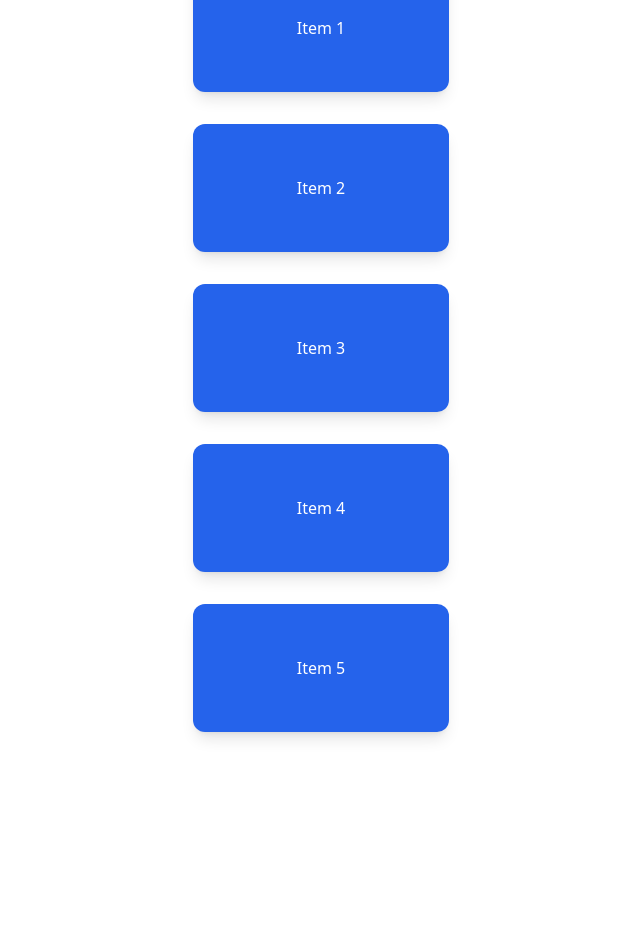
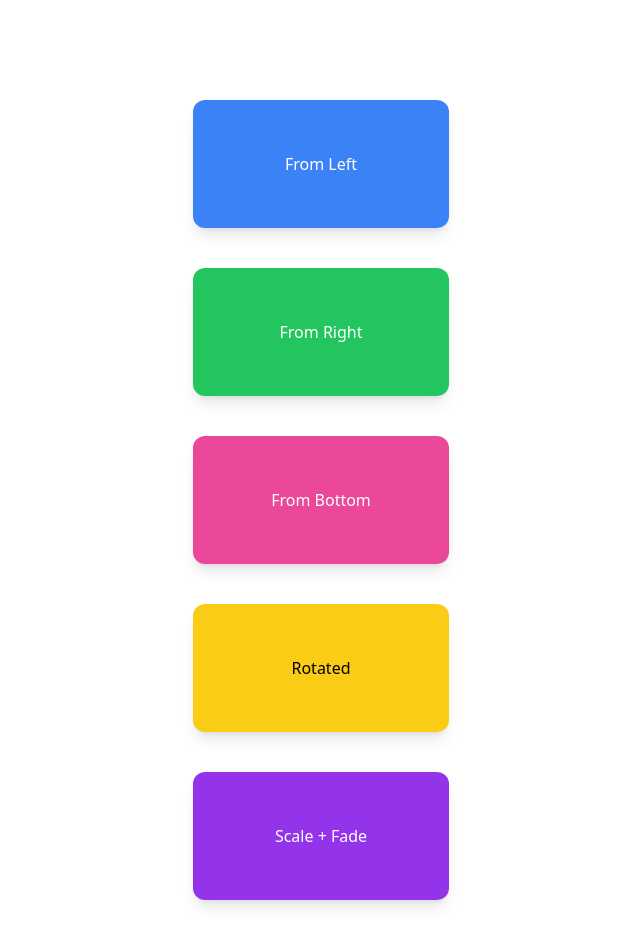
Before and after one commit to Cabdinasir64/Frame_Motion, a React (Vite) app: page / in a window 1280 px wide. Shown: the part 500-1446 px from the top of the page, without its empty margins (319-959 px from the left). Built offline with nearby package versions, Linux system fonts and the light colour scheme.

Commit message:
i added another file of animation 29 framer motion

```diff
--- a/src/App.jsx
+++ b/src/App.jsx
@@ -1,9 +1,9 @@
-import Animation28 from './Components/animation28'
+import Animation29 from './Components/animation29'
 function App() {
 
   return (
     <>
-      <Animation28 />
+      <Animation29 />
 
     </>
   )
--- /dev/null
+++ b/src/Components/animation29.jsx
@@ -0,0 +1,100 @@
+import { motion } from "framer-motion";
+
+export default function IndividualAnimatedItems() {
+  const variants = {
+    left: {
+      hidden: { opacity: 0, x: -100 },
+      show: {
+        opacity: 1,
+        x: 0,
+        transition: { duration: 0.6, ease: "easeOut" },
+      },
+    },
+    right: {
+      hidden: { opacity: 0, x: 100 },
+      show: {
+        opacity: 1,
+        x: 0,
+        transition: { duration: 0.6, ease: "easeOut" },
+      },
+    },
+    bottom: {
+      hidden: { opacity: 0, y: 100 },
+      show: {
+        opacity: 1,
+        y: 0,
+        transition: { duration: 0.6, ease: "easeOut" },
+      },
+    },
+    rotate: {
+      hidden: { opacity: 0, rotate: -90 },
+      show: {
+        opacity: 1,
+        rotate: 0,
+        transition: { duration: 0.6, ease: "easeOut" },
+      },
+    },
+    scaleFade: {
+      hidden: { opacity: 0, scale: 0.5 },
+      show: {
+        opacity: 1,
+        scale: 1,
+        transition: { duration: 0.6, ease: "easeOut" },
+      },
+    },
+  };
+
+  return (
+    <div className="min-h-[250vh] flex flex-col items-center space-y-10 pt-[600px]">
+      <motion.div
+        className="w-64 h-32 bg-blue-500 text-white flex items-center justify-center rounded-xl shadow-lg"
+        variants={variants.left}
+        initial="hidden"
+        whileInView="show"
+        viewport={{ once: true, amount: 0.5 }}
+      >
+        From Left
+      </motion.div>
+
+      <motion.div
+        className="w-64 h-32 bg-green-500 text-white flex items-center justify-center rounded-xl shadow-lg"
+        variants={variants.right}
+        initial="hidden"
+        whileInView="show"
+        viewport={{ once: true, amount: 0.5 }}
+      >
+        From Right
+      </motion.div>
+
+      <motion.div
+        className="w-64 h-32 bg-pink-500 text-white flex items-center justify-center rounded-xl shadow-lg"
+        variants={variants.bottom}
+        initial="hidden"
+        whileInView="show"
+        viewport={{ once: true, amount: 0.5 }}
+      >
+        From Bottom
+      </motion.div>
+
+      <motion.div
+        className="w-64 h-32 bg-yellow-400 text-black flex items-center justify-center rounded-xl shadow-lg"
+        variants={variants.rotate}
+        initial="hidden"
+        whileInView="show"
+        viewport={{ once: true, amount: 0.5 }}
+      >
+        Rotated
+      </motion.div>
+
+      <motion.div
+        className="w-64 h-32 bg-purple-600 text-white flex items-center justify-center rounded-xl shadow-lg"
+        variants={variants.scaleFade}
+        initial="hidden"
+        whileInView="show"
+        viewport={{ once: true, amount: 0.5 }}
+      >
+        Scale + Fade
+      </motion.div>
+    </div>
+  );
+}
```
